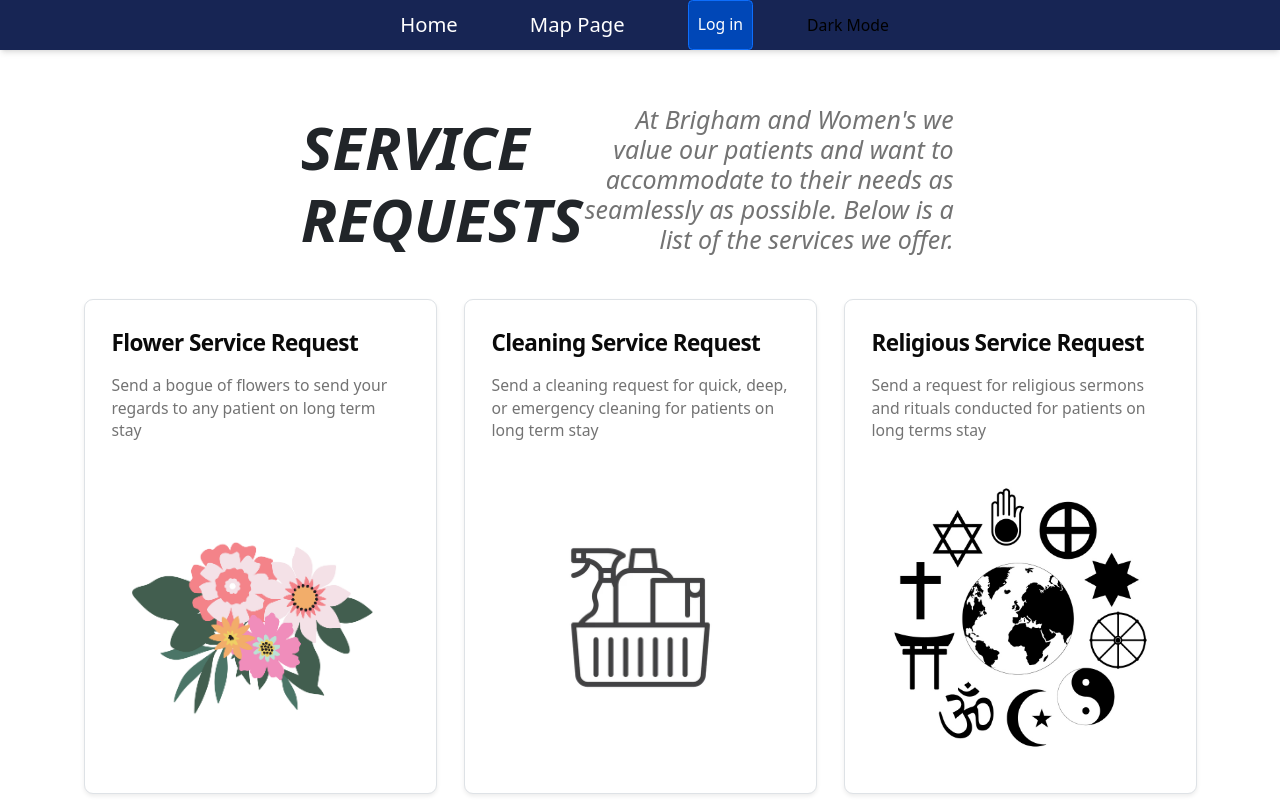
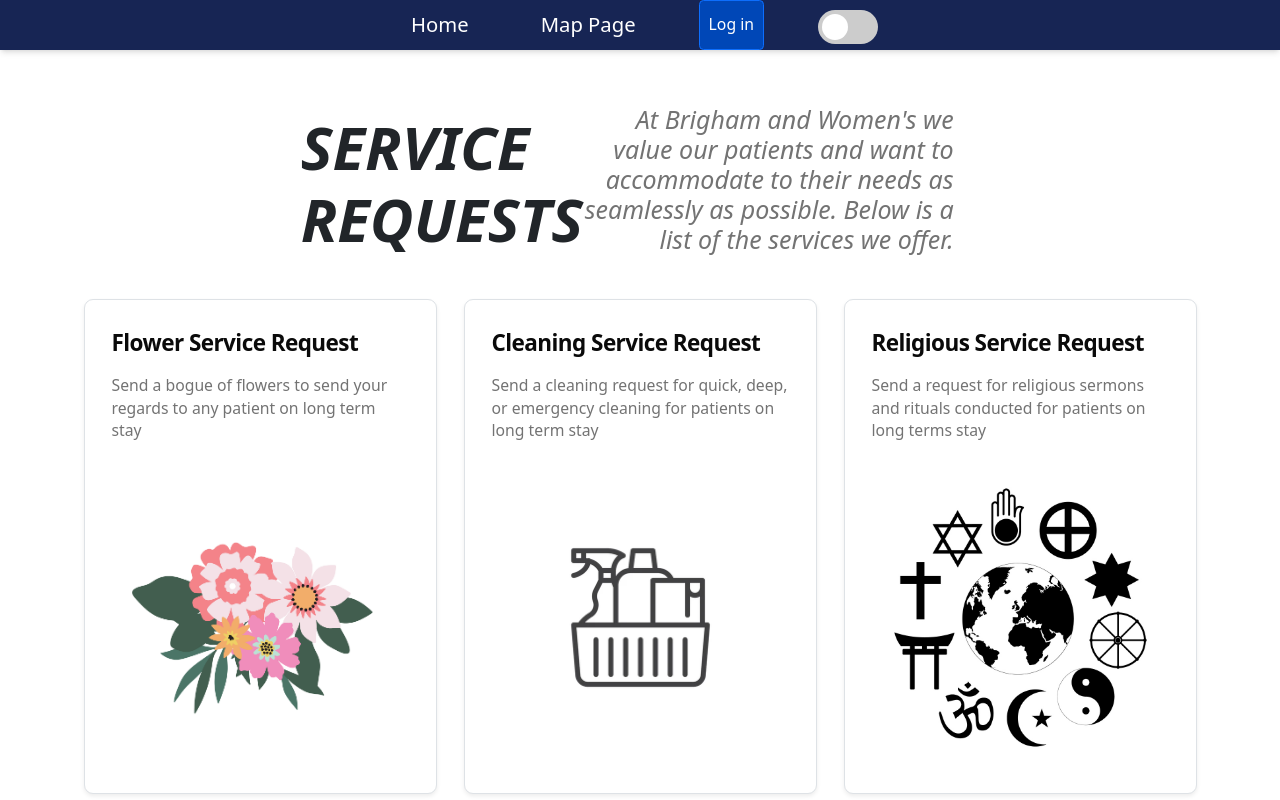
Before and after one commit to conner-olsen/BWH-Navigation-Management-System, a React (Vite) app in the folder apps/frontend/: page /ServiceList in a window 1280 px wide. Shown: the top 800 px of the page. Built offline with nearby package versions, Linux system fonts and the light colour scheme.

Commit message:
Dark Mode Button added

```diff
--- a/apps/frontend/package.json
+++ b/apps/frontend/package.json
@@ -16,6 +16,7 @@
   "dependencies": {
     "@auth0/auth0-react": "^2.1.1",
     "@popperjs/core": "^2.11.8",
+    "@radix-ui/react-aspect-ratio": "^1.0.3",
     "@radix-ui/react-icons": "^1.3.0",
     "@radix-ui/react-navigation-menu": "^1.1.4",
     "@radix-ui/react-slot": "^1.0.2",
--- a/apps/frontend/src/components/DarkModeButton.tsx
+++ b/apps/frontend/src/components/DarkModeButton.tsx
@@ -1,28 +1,35 @@
 // ButtonComponent.js
-import React, { useState } from 'react';
+import React, {useEffect, useState} from 'react';
 
 const DarkModeButton = () => {
-    const [isDarkMode, setIsDarkMode] = useState(false);
+    const [darkMode, setDarkMode] = useState(false);
 
-    const toggleDarkMode = () => {
-        // Toggle the state
-        setIsDarkMode((prevMode) => !prevMode);
+    useEffect(() => {
+        const prefersDarkMode = window.matchMedia('(prefers-color-scheme: dark)').matches;
+        setDarkMode(prefersDarkMode);
 
-        // Get the HTML tag
-        const bodyTag = document.body;
+        // Add or remove 'dark' class based on user's preferred color scheme
+        if (prefersDarkMode) {
+            document.body.classList.add('dark');
+        } else {
+            document.body.classList.remove('dark');
+        }
+    }, []);
 
-        // Toggle the "darkMode" class on the HTML tag
-        if (isDarkMode) {
-            bodyTag.classList.remove('darkMode');
+    const handleToggle = () => {
+        setDarkMode(prevMode => !prevMode);
+        if (!darkMode) {
+            document.body.classList.add('dark');
         } else {
-            bodyTag.classList.add('darkMode');
+            document.body.classList.remove('dark');
         }
     };
 
     return (
-        <button onClick={toggleDarkMode} className="text-sm text-black border-cyan-600 hover:bg-cyan-600">
-            Dark Mode
-        </button>
+        <label className="switch">
+            <input type="checkbox" checked={darkMode} onChange={handleToggle}/>
+            <span className="slider round"></span>
+        </label>
     );
 };
 
--- a/apps/frontend/src/index.css
+++ b/apps/frontend/src/index.css
@@ -4,7 +4,7 @@
 
 @layer base {
     :root {
-        --background: 0 0% 100%;
+        --background: 0 100% 50%;
         --foreground: 0 0% 3.9%;
 
         --card: 0 0% 100%;
@@ -36,8 +36,8 @@
     }
 
     .dark {
-        --background: 0 0% 3.9%;
-        --foreground: 0 0% 98%;
+        --background: 0, 100%, 50%;
+        --foreground: 0, 100%, 50%;
 
         --card: 0 0% 3.9%;
         --card-foreground: 0 0% 98%;
@@ -46,7 +46,7 @@
         --popover-foreground: 0 0% 98%;
 
         --primary: 0 0% 98%;
-        --primary-foreground: 0 0% 9%;
+        --primary-foreground: 0 100% 50%;
 
         --secondary: 0 0% 14.9%;
         --secondary-foreground: 0 0% 98%;
@@ -64,9 +64,7 @@
         --input: 0 0% 14.9%;
         --ring: 0 0% 83.1%;
     }
-}
 
-@layer base {
     * {
         @apply border-border;
     }
@@ -74,7 +72,6 @@
         @apply bg-background text-foreground;
     }
 }
-
 
 :root {
   /*font-family: Inter, system-ui, Avenir, Helvetica, Arial, sans-serif;*/
@@ -129,12 +126,6 @@ label {
     animation: typing 2s steps(30, end);
 }
 
-
-/* ============== DARK MODE =========== */
-body.darkMode {
-    background-color: darkgray;
-
-}
 
 /* =========== LOGIN PAGE ========== */
 .loginForm input {
@@ -500,3 +491,68 @@ td {
 tr:hover {
     background-color: #e5e5e5;
 }
+
+
+
+/* ================================================= */
+.switch {
+    position: relative;
+    display: inline-block;
+    width: 60px;
+    height: 34px;
+}
+
+/* Hide default HTML checkbox */
+.switch input {
+    opacity: 0;
+    width: 0;
+    height: 0;
+}
+
+/* The slider */
+.slider {
+    position: absolute;
+    cursor: pointer;
+    top: 0;
+    left: 0;
+    right: 0;
+    bottom: 0;
+    background-color: #ccc;
+    -webkit-transition: .4s;
+    transition: .4s;
+}
+
+.slider:before {
+    position: absolute;
+    content: "";
+    height: 26px;
+    width: 26px;
+    left: 4px;
+    bottom: 4px;
+    background-color: white;
+    -webkit-transition: .4s;
+    transition: .4s;
+}
+
+input:checked + .slider {
+    background-color: black;
+}
+
+input:focus + .slider {
+    box-shadow: 0 0 1px black;
+}
+
+input:checked + .slider:before {
+    -webkit-transform: translateX(26px);
+    -ms-transform: translateX(26px);
+    transform: translateX(26px);
+}
+
+/* Rounded sliders */
+.slider.round {
+    border-radius: 34px;
+}
+
+.slider.round:before {
+    border-radius: 50%;
+}
```
Also changed, not shown: apps/frontend/tailwind.config.js (line endings or trailing spaces), 2 other files (tests, documents, lock files or other folders).
